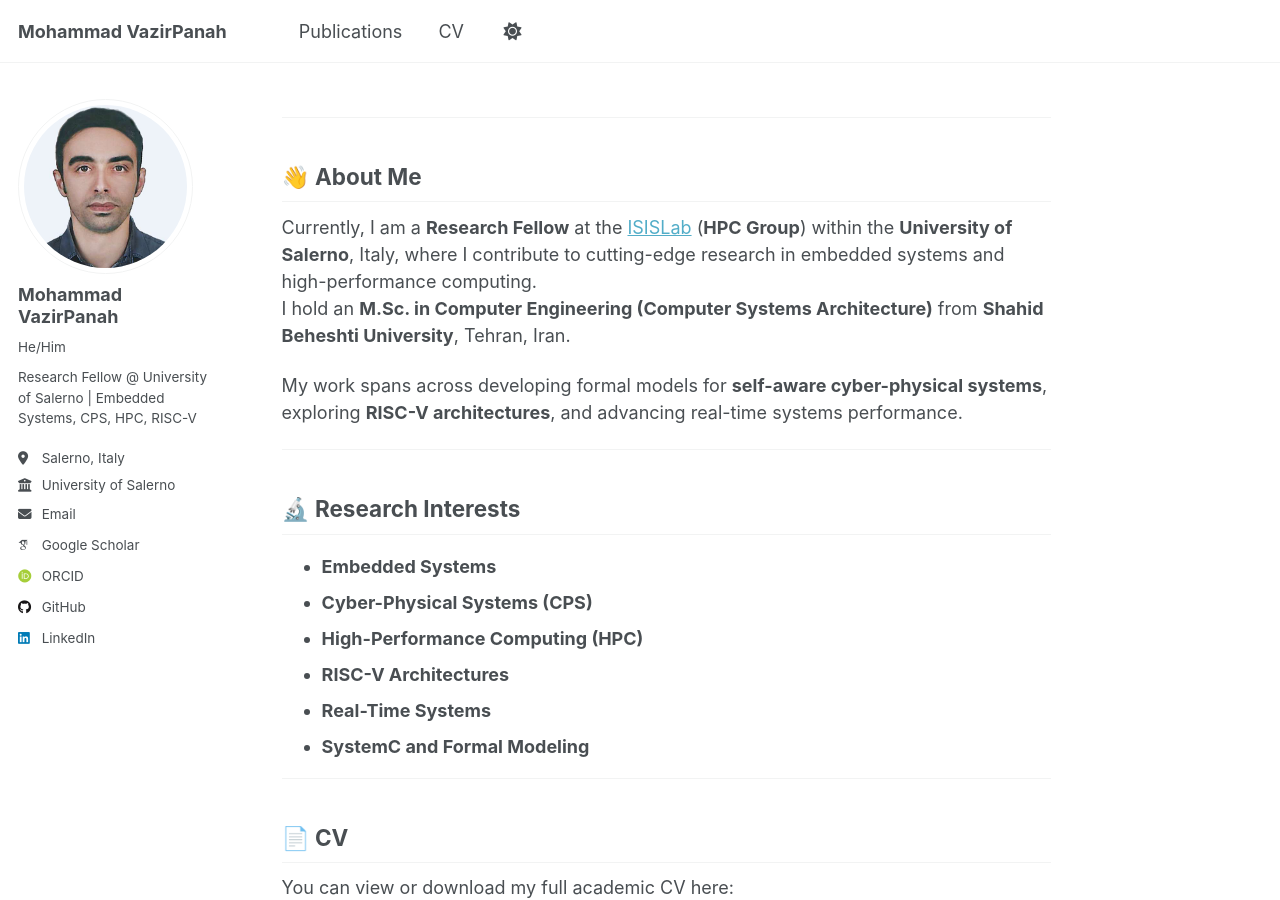
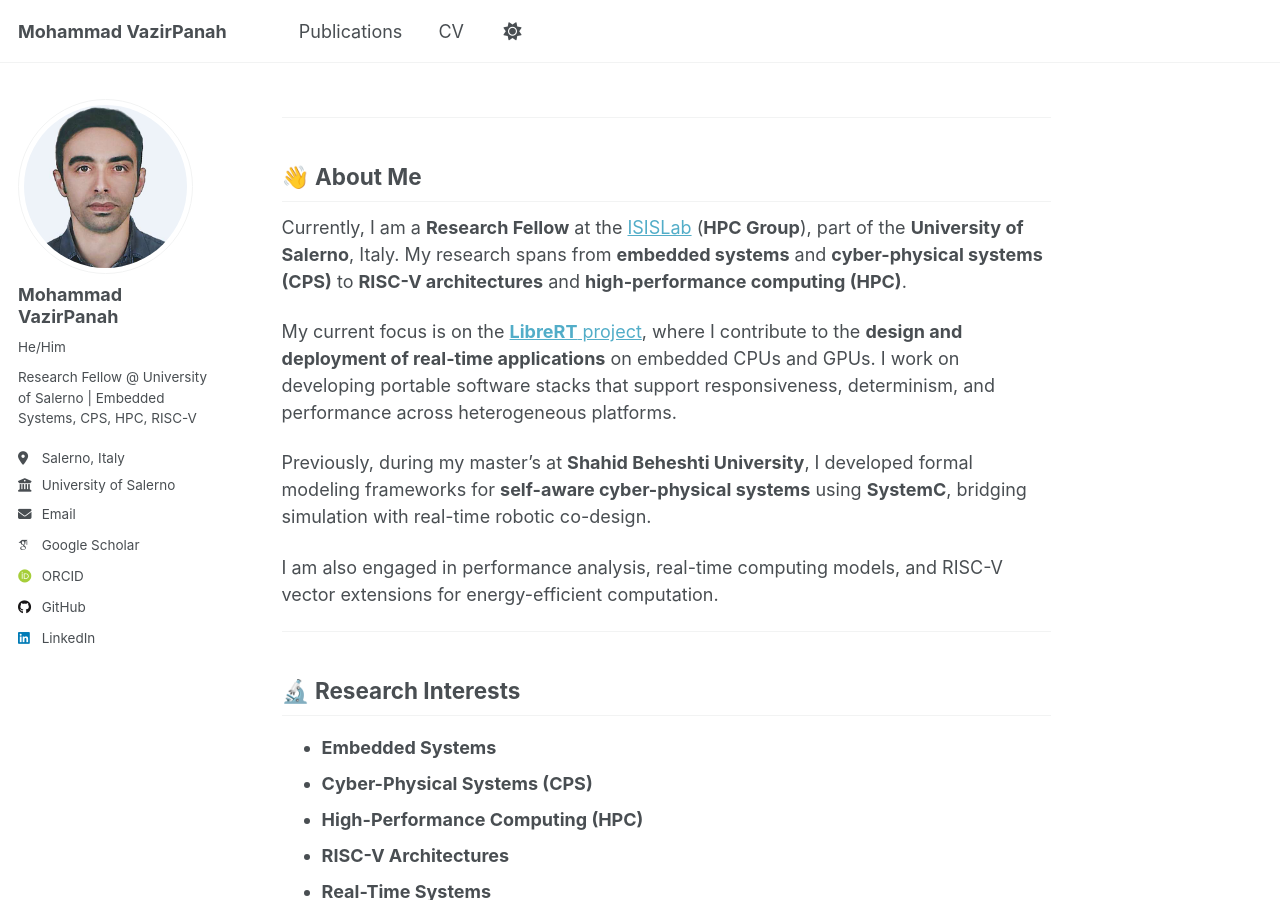
Before and after one commit to mohammadvazirpanah/mohammadvazirpanah.github.io, a Jekyll site: the page built from _pages/about.md, in a window 1280 px wide and 900 px high. Built offline with Jekyll 4.4.1, drawn with Linux system fonts in a browser that asks for light colours; some web fonts are replaced.

Commit message:
Update about.md

```diff
--- a/_pages/about.md
+++ b/_pages/about.md
@@ -7,14 +7,17 @@ redirect_from:
   - /about.html
 ---
 
-
 ------
 ## 👋 About Me
 
-Currently, I am a **Research Fellow** at the [ISISLab](https://www.isislab.it) (**HPC Group**) within the **University of Salerno**, Italy, where I contribute to cutting-edge research in embedded systems and high-performance computing.
-I hold an **M.Sc. in Computer Engineering (Computer Systems Architecture)** from **Shahid Beheshti University**, Tehran, Iran.
+Currently, I am a **Research Fellow** at the [ISISLab](https://www.isislab.it) (**HPC Group**), part of the **University of Salerno**, Italy. My research spans from **embedded systems** and **cyber-physical systems (CPS)** to **RISC-V architectures** and **high-performance computing (HPC)**.
 
-My work spans across developing formal models for **self-aware cyber-physical systems**, exploring **RISC-V architectures**, and advancing real-time systems performance.
+My current focus is on the [**LibreRT** project](https://www.isislab.it), where I contribute to the **design and deployment of real-time applications** on embedded CPUs and GPUs. I work on developing portable software stacks that support responsiveness, determinism, and performance across heterogeneous platforms.
+
+Previously, during my master's at **Shahid Beheshti University**, I developed formal modeling frameworks for **self-aware cyber-physical systems** using **SystemC**, bridging simulation with real-time robotic co-design.
+
+I am also engaged in performance analysis, real-time computing models, and RISC-V vector extensions for energy-efficient computation.
+
 
 ---
 
```
